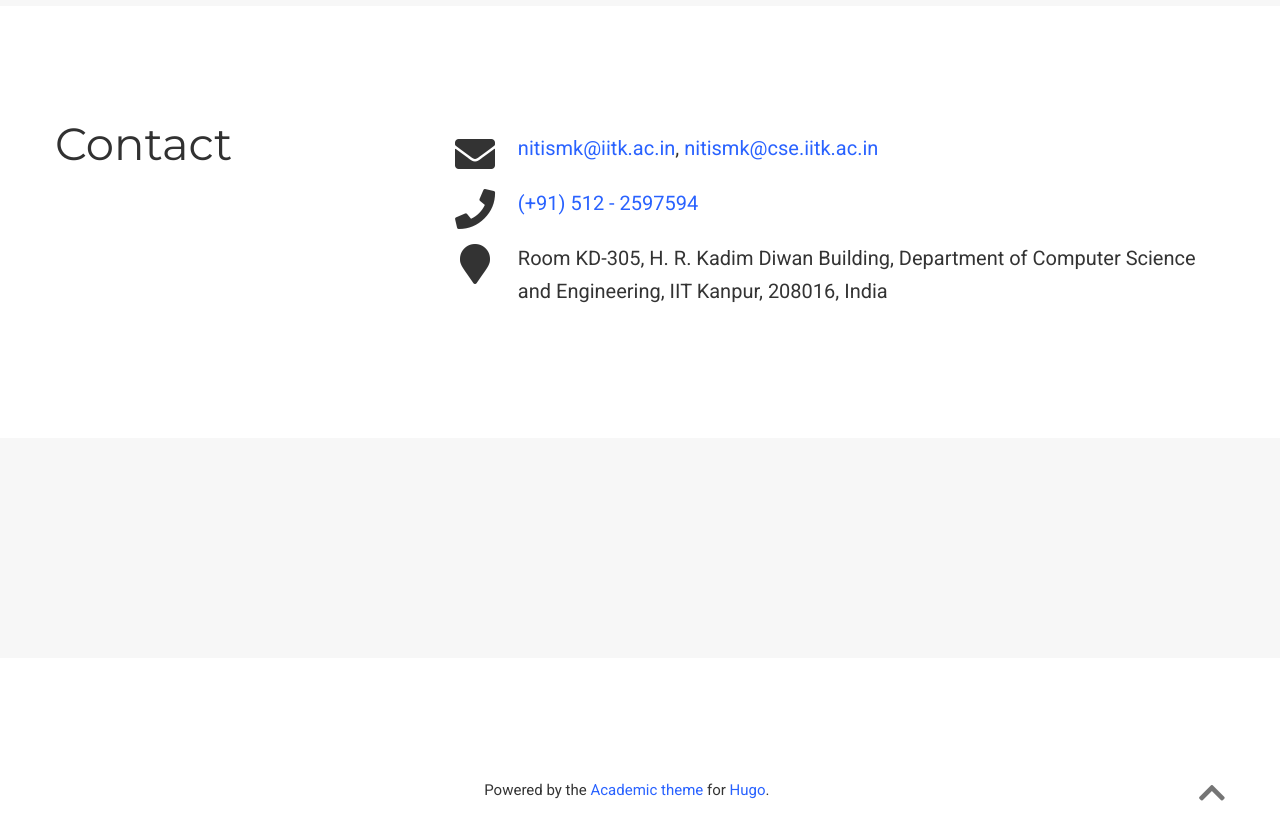
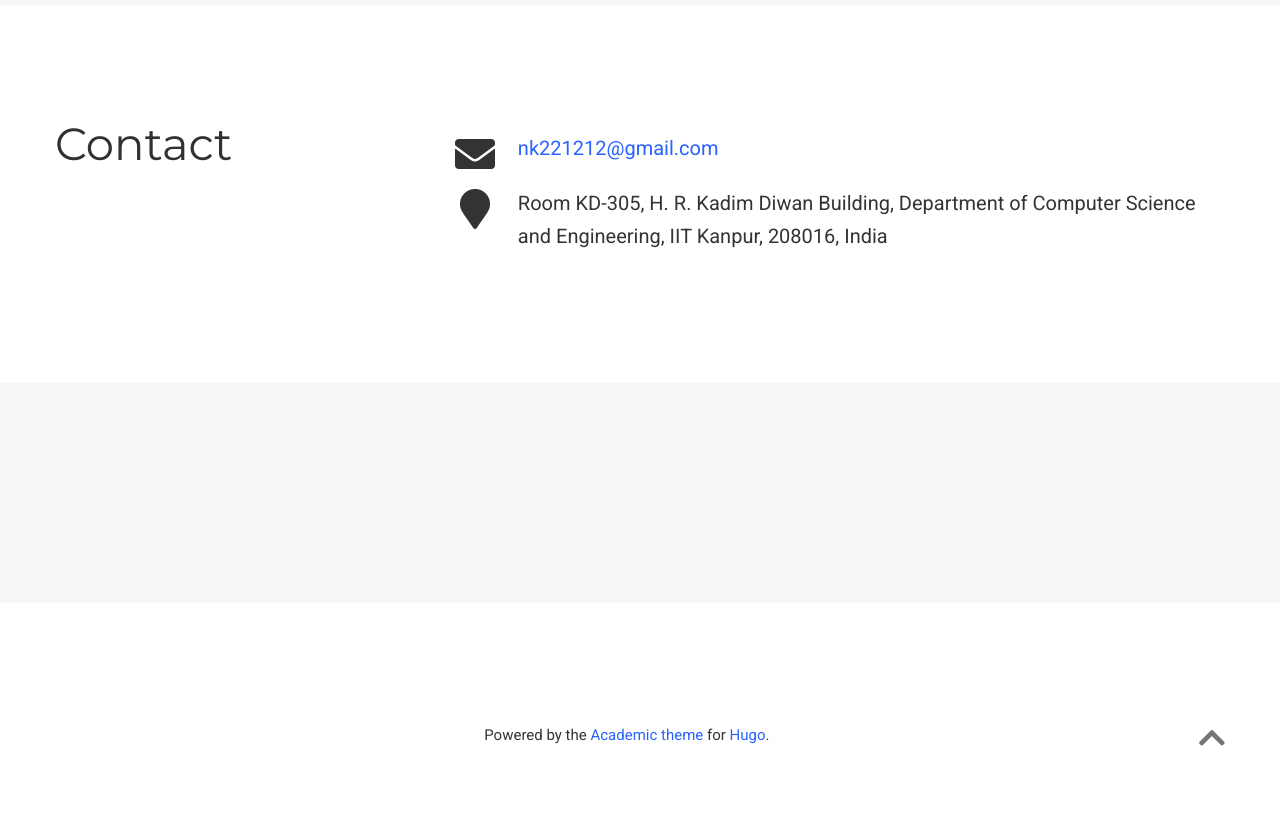
Before and after one commit to nitish-kalan/nitish-kalan.github.io, a plain HTML site: page index.html in a window 1280 px wide. Shown: the part 1120-1959 px from the top of the page. After the commit the page ends 1928 px from the top, so only its background shows below. Drawn offline with nearby package versions, Linux system fonts and the light colour scheme; no server answers; some icons are missing.

Commit message:
Update index.html

```diff
--- a/index.html
+++ b/index.html
@@ -346,16 +346,15 @@
 
       <li>
         <i class="fa-li fas fa-envelope fa-2x" aria-hidden="true"></i>
-        <span id="person-email" itemprop="email"><a href="mailto:nitismk@iitk.ac.in">nitismk@iitk.ac.in</a></span>,
-        <span id="person-email" itemprop="email"><a href="mailto:nitismk@cse.iitk.ac.in">nitismk@cse.iitk.ac.in</a></span>
+        <span id="person-email" itemprop="email"><a href="mailto:nk221212@gmail.com">nk221212@gmail.com</a></span>
       </li>
 
 
 
-      <li>
+      <!--li>
         <i class="fa-li fas fa-phone fa-2x" aria-hidden="true"></i>
-        <span id="person-telephone" itemprop="telephone"><a href="tel:%20%28&#43;91%29%20512%20-%202597591"> (&#43;91) 512 - 2597594</a></span>
-      </li>
+        <span id="person-telephone" itemprop="telephone"><a href="tel:%20%28&#43;91%29%20512%20-%202597591"> (&#43;91) XXXXXXXX</a></span>
+      </li-->
 
 
 
```
